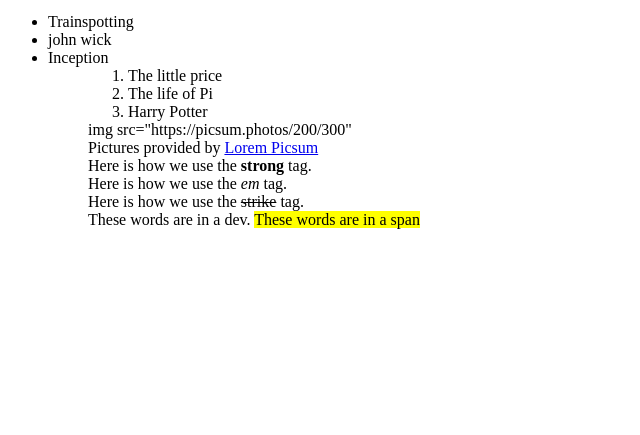
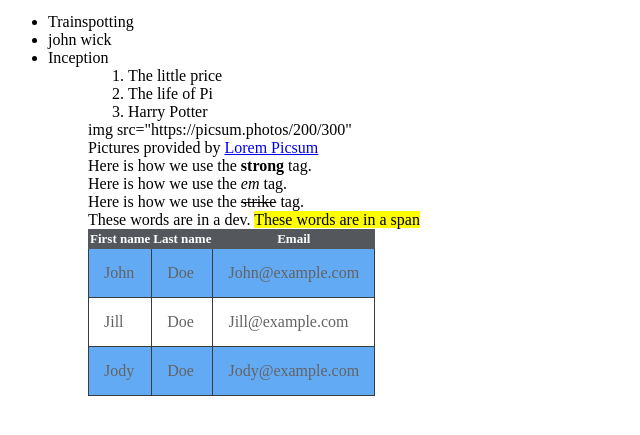
Before and after one commit to Swarfa/html-elements-24, a plain HTML site: page index.html in a window 1280 px wide. Shown: the part 101-536 px from the top of the page, without its empty margins (0-640 px from the left). Drawn offline with Linux system fonts and the light colour scheme; a script that the page names is missing.

Commit message:
Adds style to our table

```diff
--- a/index.html
+++ b/index.html
@@ -5,7 +5,35 @@
   <meta charset="utf-8">
   <meta name="viewport" content="width=device-width">
   <title>My first Web Page</title>
-  <link href="style.css" rel="stylesheet" type="text/css" />
+  <link href="style.css" rel="stylesheet" type="text/css">
+  <style>
+     table.my-table {
+         border-collapse: collapse;
+       }
+
+
+       table.my-table th {
+         background-color: #54585d;
+         color: #ffffff;
+         font-weight: bold;
+         font-size: 13px;
+         border: 1px solid #54585d;
+       }
+
+
+       table.my-table td {
+         padding: 15px;
+       }
+     table.my-table td {
+       color: #636363;
+       border: 1px solid #383c3f;
+     }
+     table.my-table tr {
+       background-color: #63aaf5;
+     }
+     table.my-table tr:nth-child(odd) {
+       background-color: #ffffff;
+  </style>
 </head>
 
 <body>
@@ -30,6 +58,30 @@
   <div>Here is how we use the <em>em</em> tag. </div>
   <div>Here is how we use the <strike>strike</strike> tag. </div>
   <div>These words are in a dev. <span style="background-color:yellow">These words are in a span</span></div>
+  <div>
+    <table class="my-table">
+      <tr>
+        <th>First name</th>
+        <th>Last name</th>
+        <th>Email</th>
+      </tr>
+       <tr>
+        <td>John</td>
+        <td>Doe</td>
+        <td>John@example.com</td>
+       </tr>
+       <tr>
+        <td>Jill</td>
+        <td>Doe</td>
+        <td>Jill@example.com</td>
+       </tr>
+       <tr>
+        <td>Jody</td>
+        <td>Doe</td>
+        <td>Jody@example.com</td>
+       </tr>
+    </table>
+  </div>
   <script src="script.js"></script>
 </body>
  </html>
```
